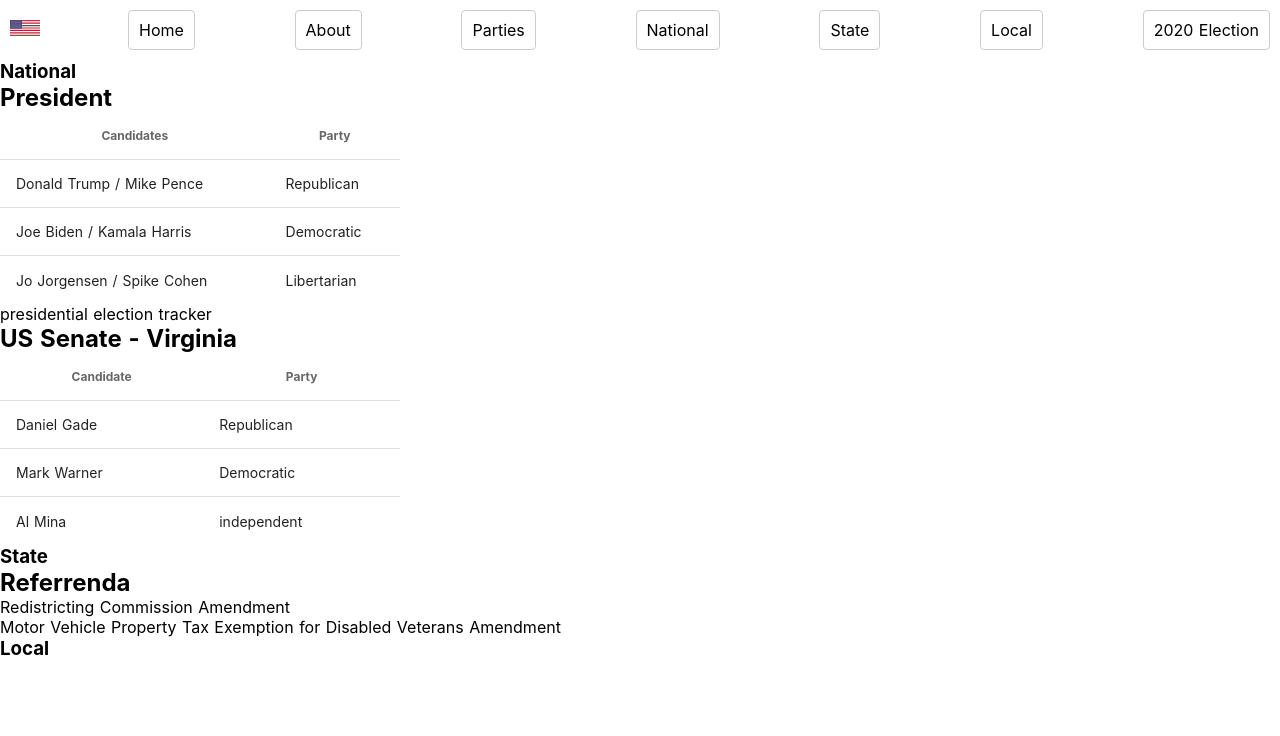
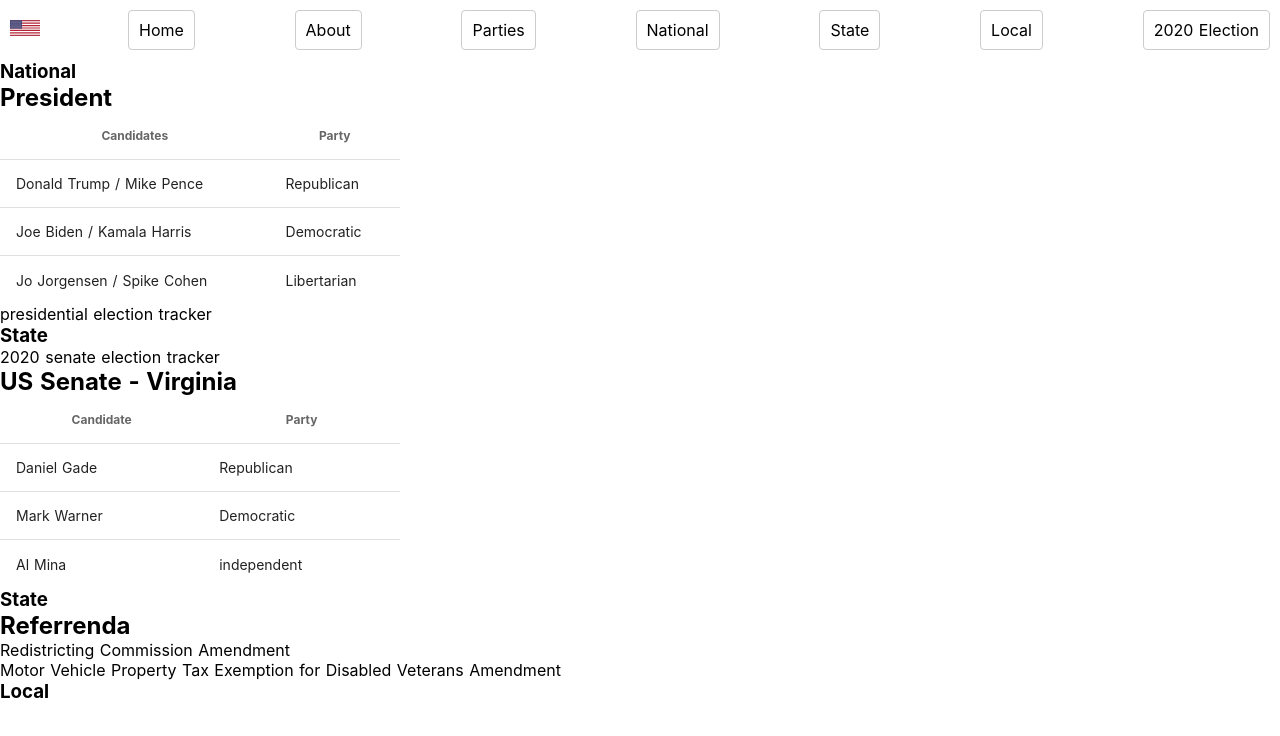
Before and after one commit to openbrian/election-notebook, a Nuxt app: page /election_2020 in a window 1280 px wide. Shown: the top 736 px of the page. Built offline with nearby package versions, Linux system fonts and the light colour scheme.

Commit message:
Add 2020 senate election

```diff
--- /dev/null
+++ b/pages/election/2020/senate_tracker.vue
@@ -0,0 +1,329 @@
+<template>
+  <div>
+    <h1>2020 Senate Election Tracker</h1>
+    <h2>Class 2</h2>
+    <v-sheet width="400">
+      <v-simple-table>
+        <template v-slot:default>
+          <thead>
+            <tr>
+              <th>Candidates</th>
+              <th>Before Election</th>
+            </tr>
+          </thead>
+          <tbody>
+            <tr v-for="item in states" :key="item.name">
+              <td>{{ item.id }}</td>
+              <td>{{ item.incumbent.name }} ({{item.incumbent.party}})</td>
+            </tr>
+          </tbody>
+        </template>
+      </v-simple-table>
+    </v-sheet>
+    <v-sheet width="400">
+      <v-simple-table>
+        <template v-slot:default>
+          <thead>
+            <tr>
+              <th>Party</th>
+              <th>Count</th>
+            </tr>
+          </thead>
+          <tbody>
+            <tr v-for="item in agg" :key="item.name">
+              <td>{{ item.name }}</td>
+              <td>{{ item.count }}</td>
+            </tr>
+          </tbody>
+        </template>
+      </v-simple-table>
+    </v-sheet>
+  </div>
+</template>
+<script>
+export default {
+  name: "about-nuxt",
+  data() {
+    let st = [
+      {
+        id: "Alabama",
+        incumbent: {
+          name: "Doug Jones",
+          party: "D",
+        },
+        candidates: [
+          {
+            name: "",
+            party: "",
+          }
+        ],
+      },
+      {
+        id: "Alaska",
+        incumbent: {
+          name: "Dan Sullivan",
+          party: "R",
+        },
+      },
+      {
+        id: "Arizona Sp",
+        incumbent: {
+          name: "Martha McSally",
+          party: "R",
+        },
+      },
+      {
+        id: "Arkansas",
+        incumbent: {
+          name: "Tom Cotton",
+          party: "R",
+        },
+      },
+      {
+        id: "Colorado",
+        incumbent: {
+          name: "Cory Gdner",
+          party: "R",
+        },
+      },
+      {
+        id: "Delaware",
+        incumbent: {
+          name: "Chris Coons",
+          party: "D",
+        },
+      },
+      {
+        id: "Georgia Reg",
+        incumbent: {
+          name: "David Perdue",
+          party: "R",
+        },
+      },
+      {
+        id: "Georgia Sp",
+        incumbent: {
+          name: "Kelly Loeffler",
+          party: "R",
+        },
+      },
+      {
+        id: "Idaho",
+        incumbent: {
+          name: "Jim Risch",
+          party: "R",
+        },
+      },
+      {
+        id: "Illinois",
+        incumbent: {
+          name: "Dick Durbin",
+          party: "D",
+        },
+      },
+      {
+        id: "Iowa",
+        incumbent: {
+          name: "Joni Ernst",
+          party: "R",
+        },
+      },
+      {
+        id: "Kansas",
+        incumbent: {
+          name: "Pat Roberts",
+          party: "R",
+        },
+      },
+      {
+        id: "Kentucky",
+        incumbent: {
+          name: "Mitch McConnell",
+          party: "R",
+        },
+      },
+      {
+        id: "Louisiana",
+        incumbent: {
+          name: "Bill Cassidy",
+          party: "R",
+        },
+      },
+      {
+        id: "Maine",
+        incumbent: {
+          name: "Susan Collins",
+          party: "R",
+        },
+      },
+      {
+        id: "Massachusetts",
+        incumbent: {
+          name: "Ed Markey",
+          party: "D",
+        },
+      },
+      {
+        id: "Michigan",
+        incumbent: {
+          name: "Gary Peters",
+          party: "D",
+        },
+      },
+      {
+        id: "Minnesota",
+        incumbent: {
+          name: "Tina Smith",
+          party: "D",
+        },
+      },
+      {
+        id: "Mississippi",
+        incumbent: {
+          name: "Cindy Hyde-Smith",
+          party: "R",
+        },
+      },
+      {
+        id: "Montana",
+        incumbent: {
+          name: "Steve Daines",
+          party: "R",
+        },
+      },
+      {
+        id: "Nebraska",
+        incumbent: {
+          name: "Ben Sasse",
+          party: "R",
+        },
+      },
+      {
+        id: "New Hampshire",
+        incumbent: {
+          name: "Jeanne Shaheen",
+          party: "D",
+        },
+      },
+      {
+        id: "New Jersey",
+        incumbent: {
+          name: "Cory Booker",
+          party: "D",
+        },
+      },
+      {
+        id: "New Mexico",
+        incumbent: {
+          name: "Tom Udall",
+          party: "D",
+        },
+      },
+      {
+        id: "North Carolina",
+        incumbent: {
+          name: "Thom Tillis",
+          party: "R",
+        },
+      },
+      {
+        id: "Oklahoma",
+        incumbent: {
+          name: "Jim Inhofe",
+          party: "R",
+        },
+      },
+      {
+        id: "Oregon",
+        incumbent: {
+          name: "Jeff Merkley",
+          party: "D",
+        },
+      },
+      {
+        id: "Rhode Island",
+        incumbent: {
+          name: "Jack Reed",
+          party: "D",
+        },
+      },
+      {
+        id: "South Carolina",
+        incumbent: {
+          name: "Lindsey Graham",
+          party: "R",
+        },
+      },
+      {
+        id: "South Dakota",
+        incumbent: {
+          name: "Mike Rounds",
+          party: "R",
+        },
+      },
+      {
+        id: "Tennessee",
+        incumbent: {
+          name: "Lamar Alaxander",
+          party: "R",
+        },
+      },
+      {
+        id: "Texas",
+        incumbent: {
+          name: "John Cornyn",
+          party: "R",
+        },
+      },
+      {
+        id: "Virginia",
+        incumbent: {
+          name: "Mark Warner",
+          party: "D",
+        },
+      },
+      {
+        id: "West Virginia",
+        incumbent: {
+          name: "Shelley Moore Capito",
+          party: "R",
+        },
+      },
+      {
+        id: "Wyoming",
+        incumbent: {
+          name: "Mike Enzi",
+          party: "R",
+        },
+      },
+    ];
+    function agg(st) {
+      let party = [
+        {name: "Democrat", count: 0},
+        {name: "Republican", count: 0},
+      ];
+      let index = {
+        D: party[0],
+        R: party[1],
+      }
+      for (const s of st) {
+        index[s.incumbent.party].count += 1;
+      }
+      return party
+    }
+    return {
+      agg: agg(st),
+      states: st,
+    };
+  },
+  methods: {
+    storeBranchInfo(branch) {
+      this.$store.commit("saveInfo", {
+        branch: branch
+      });
+    }
+  }
+};
+</script>
+<style>
+</style>
--- a/pages/election_2020.vue
+++ b/pages/election_2020.vue
@@ -23,6 +23,10 @@
       </v-sheet>
       <p>
         <nuxt-link :to="{name: 'election-tracker_president'}">presidential election tracker</nuxt-link>
+      </p>
+      <h1>State</h1>
+      <p>
+        <nuxt-link :to="{name: 'election-2020-senate_tracker'}">2020 senate election tracker</nuxt-link>
       </p>
       <h2>US Senate - Virginia</h2>
       <v-sheet width="400">
```
